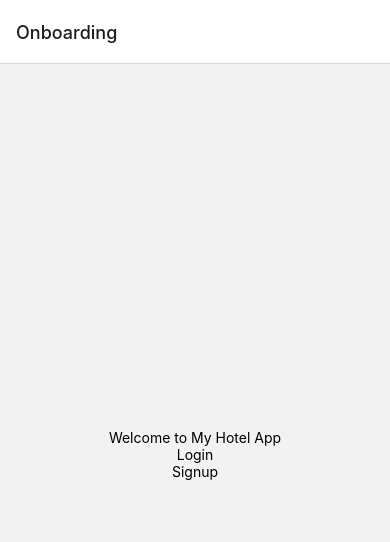
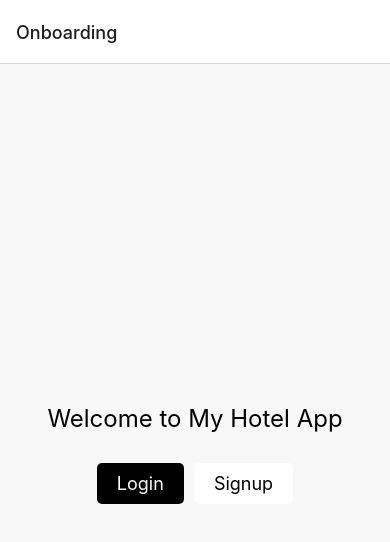
Before and after one commit to itsAsR7/hotelReservation, a React Native app: screen /Onboarding in a window 390 px wide. Shown: the top 542 px of the page. Built offline with nearby package versions, Linux system fonts and the light colour scheme.

Commit message:
Styling changes

```diff
--- a/components/OnboardingScreen.js
+++ b/components/OnboardingScreen.js
@@ -1,5 +1,5 @@
 import React from 'react';
-import { View, Text, TouchableOpacity } from 'react-native';
+import { View, Text, TouchableOpacity, StyleSheet } from 'react-native';
 
 const OnboardingScreen = ({ navigation }) => {
   const handleLogin = () => {
@@ -11,16 +11,63 @@ const OnboardingScreen = ({ navigation }) => {
   };
 
   return (
-    <View style={{ flex: 1, justifyContent: 'center', alignItems: 'center' }}>
-      <Text>Welcome to My Hotel App</Text>
-      <TouchableOpacity onPress={handleLogin}>
-        <Text>Login</Text>
-      </TouchableOpacity>
-      <TouchableOpacity onPress={handleSignup}>
-        <Text>Signup</Text>
-      </TouchableOpacity>
+    <View style={styles.container}>
+      <Text style={styles.heading}>Welcome to My Hotel App</Text>
+      <View style={styles.buttonContainer}>
+        <TouchableOpacity
+          style={styles.buttonLogin}
+          onPress={handleLogin}
+        >
+          <Text style={[styles.buttonText, styles.buttonTextLogin]}>Login</Text>
+        </TouchableOpacity>
+        <TouchableOpacity
+          style={styles.buttonSignup}
+          onPress={handleSignup}
+        >
+          <Text style={[styles.buttonText, styles.buttonTextSignup]}>Signup</Text>
+        </TouchableOpacity>
+      </View>
     </View>
   );
 };
 
+const styles = StyleSheet.create({
+  container: {
+    flex: 1,
+    justifyContent: 'center',
+    alignItems: 'center',
+    backgroundColor: '#f8f8f8', // Background color
+  },
+  heading: {
+    fontSize: 24,
+    marginBottom: 30,
+  },
+  buttonContainer: {
+    flexDirection: 'row',
+  },
+  buttonLogin: {
+    backgroundColor: '#000', // Black button
+    paddingVertical: 10,
+    paddingHorizontal: 20,
+    borderRadius: 5,
+    marginRight: 10,
+  },
+  buttonSignup: {
+    backgroundColor: '#fff', // White button
+    paddingVertical: 10,
+    paddingHorizontal: 20,
+    borderRadius: 5,
+  },
+  buttonText: {
+    fontSize: 18,
+  },
+  buttonTextLogin: {
+    color: '#fff', // Text color for Login button
+  },
+  buttonTextSignup: {
+    color: '#000', // Text color for Signup button
+  },
+});
+
+
 export default OnboardingScreen;
--- a/screens/LoginScreen.js
+++ b/screens/LoginScreen.js
@@ -1,5 +1,5 @@
 import React, { useState } from 'react';
-import { View, TextInput, Button } from 'react-native';
+import { View, TextInput, Button, StyleSheet } from 'react-native';
 import { auth } from '../dbConfig';
 import { useNavigation } from '@react-navigation/native';
 import { signInWithEmailAndPassword } from "firebase/auth";
@@ -26,21 +26,45 @@ const LoginScreen = () => {
   };
 
   return (
-    <View>
+    <View style={styles.container}>
       <TextInput
+        style={styles.input}
         placeholder="Email"
         value={email}
         onChangeText={setEmail}
       />
       <TextInput
+        style={styles.input}
         placeholder="Password"
         value={password}
         onChangeText={setPassword}
         secureTextEntry
       />
-      <Button title="Login" onPress={handleLogin} />
+      <Button
+        title="Login"
+        onPress={handleLogin}
+        color="#007AFF" // Custom button color
+      />
     </View>
   );
 };
 
+const styles = StyleSheet.create({
+  container: {
+    flex: 1,
+    justifyContent: 'center',
+    alignItems: 'center',
+    padding: 16,
+    backgroundColor: '#fff', // Background color
+  },
+  input: {
+    width: '100%',
+    marginBottom: 10,
+    padding: 10,
+    borderWidth: 1,
+    borderColor: '#ccc',
+    borderRadius: 5,
+  },
+});
+
 export default LoginScreen;
--- a/screens/SignupScreen.js
+++ b/screens/SignupScreen.js
@@ -1,5 +1,5 @@
 import React, { useState } from 'react';
-import { View, TextInput, Button } from 'react-native';
+import { View, TextInput, Button, StyleSheet } from 'react-native';
 import { auth } from '../dbConfig';
 import { useNavigation } from '@react-navigation/native';
 import { createUserWithEmailAndPassword } from 'firebase/auth';
@@ -27,13 +27,15 @@ const SignupScreen = ( ) => {
   };
 
   return (
-    <View>
+    <View style={styles.container}>
       <TextInput
+        style={styles.input}
         placeholder="Email"
         value={email}
         onChangeText={setEmail}
       />
       <TextInput
+        style={styles.input}
         placeholder="Password"
         value={password}
         onChangeText={setPassword}
@@ -44,4 +46,21 @@ const SignupScreen = ( ) => {
   );
 };
 
+const styles = StyleSheet.create({
+  container: {
+    flex: 1,
+    justifyContent: 'center',
+    alignItems: 'center',
+    padding: 16,
+  },
+  input: {
+    width: '100%',
+    marginBottom: 10,
+    padding: 10,
+    borderWidth: 1,
+    borderColor: '#ccc',
+    borderRadius: 5,
+  },
+});
+
 export default SignupScreen;
```
